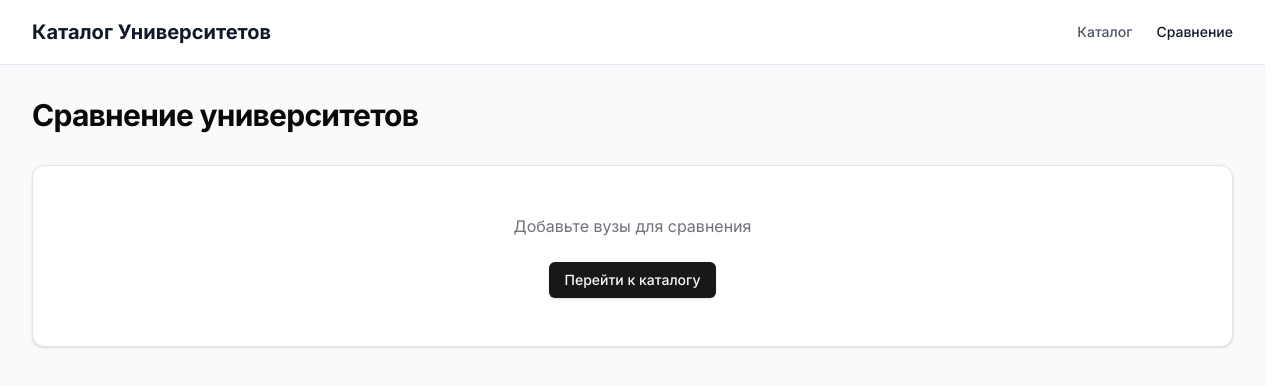
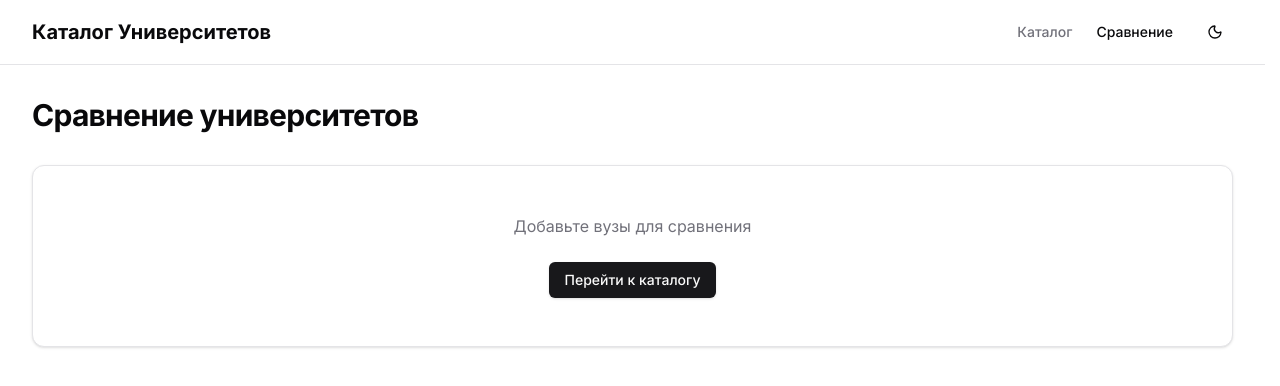
Before and after one commit to funster-a/hackathon-itfest, a React app in the folder frontend/: page /compare in a window 1280 px wide. Shown: the top 386 px of the page. Built offline with nearby package versions, Linux system fonts and the light colour scheme; the HTML template or start-up script is replaced by a standard one.

Commit message:
add theme switch

```diff
--- a/frontend/src/App.tsx
+++ b/frontend/src/App.tsx
@@ -1,4 +1,5 @@
 import { BrowserRouter, Routes, Route } from 'react-router-dom';
+import { ThemeProvider } from './components/ThemeProvider';
 import Layout from './components/Layout';
 import HomePage from './pages/HomePage';
 import UniversityDetailsPage from './pages/UniversityDetailsPage';
@@ -6,6 +7,7 @@ import ComparePage from './pages/ComparePage';
 
 function App() {
   return (
+    <ThemeProvider defaultTheme="system" storageKey="university-app-theme">
       <BrowserRouter>
         <Routes>
           <Route path="/" element={<Layout />}>
@@ -15,6 +17,7 @@ function App() {
           </Route>
         </Routes>
       </BrowserRouter>
+    </ThemeProvider>
   );
 }
 
--- a/frontend/src/components/Header.tsx
+++ b/frontend/src/components/Header.tsx
@@ -1,22 +1,58 @@
 import { Link, useLocation } from 'react-router-dom';
+import { useState, useEffect } from 'react';
+import { Moon, Sun } from 'lucide-react';
+import { Button } from '@/components/ui/button';
+import { useTheme } from './ThemeProvider';
 
 const Header = () => {
   const location = useLocation();
+  const { theme, setTheme } = useTheme();
+  const [isDark, setIsDark] = useState(false);
+
+  useEffect(() => {
+    const root = window.document.documentElement;
+    setIsDark(root.classList.contains('dark'));
+
+    const observer = new MutationObserver(() => {
+      setIsDark(root.classList.contains('dark'));
+    });
+
+    observer.observe(root, {
+      attributes: true,
+      attributeFilter: ['class'],
+    });
+
+    return () => observer.disconnect();
+  }, [theme]);
+
+  const toggleTheme = () => {
+    if (theme === 'light') {
+      setTheme('dark');
+    } else if (theme === 'dark') {
+      setTheme('light');
+    } else {
+      // Если system, переключаем на противоположное системной теме
+      const systemTheme = window.matchMedia('(prefers-color-scheme: dark)').matches
+        ? 'light'
+        : 'dark';
+      setTheme(systemTheme);
+    }
+  };
 
   return (
-    <header className="sticky top-0 z-50 bg-white border-b border-gray-200">
+    <header className="sticky top-0 z-50 bg-background border-b border-border">
       <div className="max-w-7xl mx-auto px-4 sm:px-6 lg:px-8">
         <div className="flex items-center justify-between h-16">
           <Link to="/" className="flex items-center">
-            <h1 className="text-xl font-bold text-gray-900">Каталог Университетов</h1>
+            <h1 className="text-xl font-bold text-foreground">Каталог Университетов</h1>
           </Link>
           <nav className="flex items-center gap-6">
             <Link
               to="/"
               className={`text-sm font-medium transition-colors ${
                 location.pathname === '/'
-                  ? 'text-gray-900'
-                  : 'text-gray-600 hover:text-gray-900'
+                  ? 'text-foreground'
+                  : 'text-muted-foreground hover:text-foreground'
               }`}
             >
               Каталог
@@ -25,12 +61,25 @@ const Header = () => {
               to="/compare"
               className={`text-sm font-medium transition-colors ${
                 location.pathname === '/compare'
-                  ? 'text-gray-900'
-                  : 'text-gray-600 hover:text-gray-900'
+                  ? 'text-foreground'
+                  : 'text-muted-foreground hover:text-foreground'
               }`}
             >
               Сравнение
             </Link>
+            <Button
+              variant="ghost"
+              size="icon"
+              onClick={toggleTheme}
+              className="h-9 w-9"
+              aria-label="Переключить тему"
+            >
+              {isDark ? (
+                <Sun className="h-5 w-5" />
+              ) : (
+                <Moon className="h-5 w-5" />
+              )}
+            </Button>
           </nav>
         </div>
       </div>
--- a/frontend/src/components/Layout.tsx
+++ b/frontend/src/components/Layout.tsx
@@ -3,7 +3,7 @@ import Header from './Header';
 
 const Layout = () => {
   return (
-    <div className="min-h-screen bg-gray-50">
+    <div className="min-h-screen bg-background">
       <Header />
       <main>
         <Outlet />
--- /dev/null
+++ b/frontend/src/components/ThemeProvider.tsx
@@ -0,0 +1,72 @@
+import { createContext, useContext, useEffect, useState } from 'react';
+
+type Theme = 'dark' | 'light' | 'system';
+
+interface ThemeProviderProps {
+  children: React.ReactNode;
+  defaultTheme?: Theme;
+  storageKey?: string;
+}
+
+interface ThemeProviderState {
+  theme: Theme;
+  setTheme: (theme: Theme) => void;
+}
+
+const initialState: ThemeProviderState = {
+  theme: 'system',
+  setTheme: () => null,
+};
+
+const ThemeProviderContext = createContext<ThemeProviderState>(initialState);
+
+export function ThemeProvider({
+  children,
+  defaultTheme = 'system',
+  storageKey = 'vite-ui-theme',
+  ...props
+}: ThemeProviderProps) {
+  const [theme, setTheme] = useState<Theme>(
+    () => (localStorage.getItem(storageKey) as Theme) || defaultTheme
+  );
+
+  useEffect(() => {
+    const root = window.document.documentElement;
+
+    root.classList.remove('light', 'dark');
+
+    if (theme === 'system') {
+      const systemTheme = window.matchMedia('(prefers-color-scheme: dark)').matches
+        ? 'dark'
+        : 'light';
+
+      root.classList.add(systemTheme);
+      return;
+    }
+
+    root.classList.add(theme);
+  }, [theme]);
+
+  const value = {
+    theme,
+    setTheme: (theme: Theme) => {
+      localStorage.setItem(storageKey, theme);
+      setTheme(theme);
+    },
+  };
+
+  return (
+    <ThemeProviderContext.Provider {...props} value={value}>
+      {children}
+    </ThemeProviderContext.Provider>
+  );
+}
+
+export const useTheme = () => {
+  const context = useContext(ThemeProviderContext);
+
+  if (context === undefined)
+    throw new Error('useTheme must be used within a ThemeProvider');
+
+  return context;
+};
```
Lines whose indentation alone changed are shown as unchanged.
